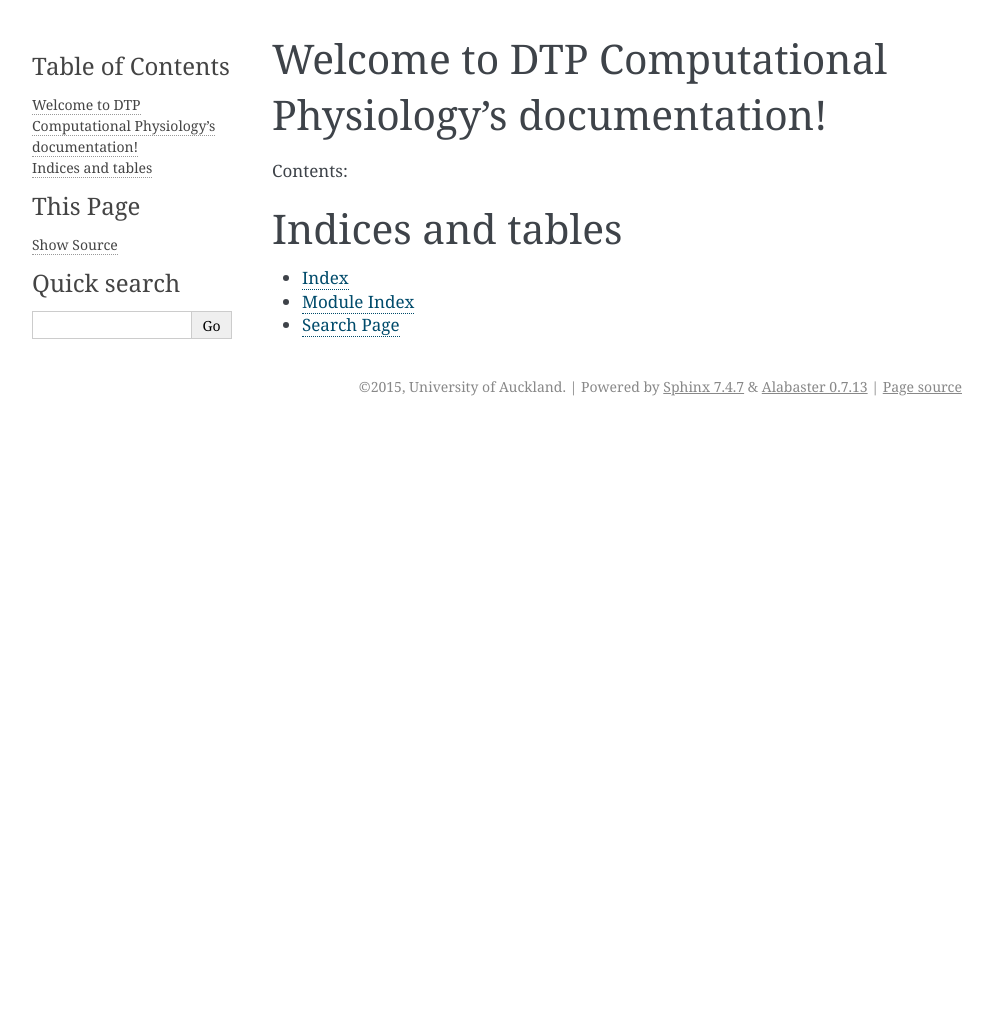
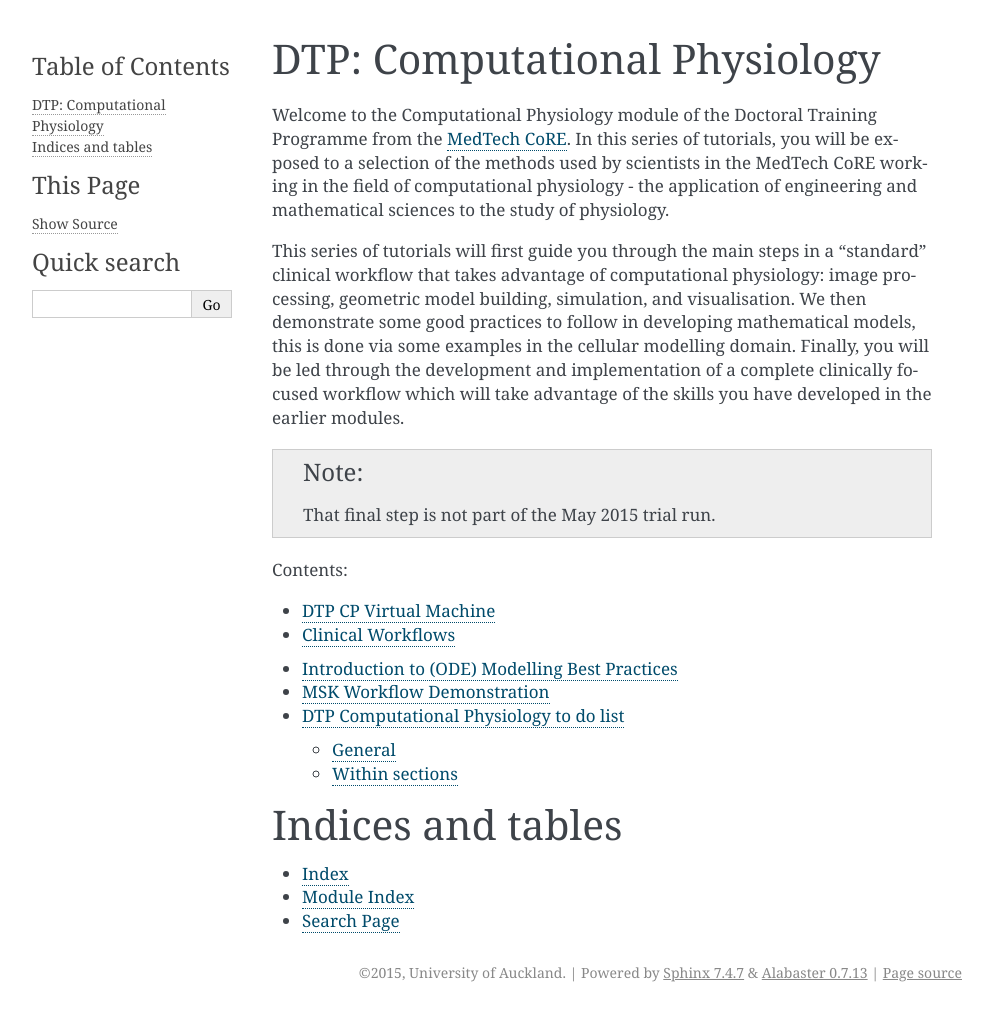
Before and after one commit to ABI-Tutorials/DTP-CompPhys, a Sphinx documentation site: the page built from source/index.rst, in a window 1280 px wide. Shown: the whole page, without its empty margins (148-1141 px from the left). Built offline with Sphinx 7.4.7, drawn with Linux system fonts in a browser that asks for light colours; pages that are not in the unit, such as notebooks, are missing from menus; before the commit the page ends 900 px from its top, so only the background shows below that.

Commit message:
adding initial content and preliminary structure for the DTP computational physiology module; leaving links to clinical workflow steps hanging until embedded repos are up and running

```diff
--- a/source/conf.py
+++ b/source/conf.py
@@ -30,7 +30,7 @@ import shlex
 # extensions coming with Sphinx (named 'sphinx.ext.*') or your custom
 # ones.
 extensions = [
-    'sphinx.ext.mathjax',
+    'sphinx.ext.mathjax', 'sphinx.ext.todo'
 ]
 
 # Add any paths that contain templates here, relative to this directory.
@@ -105,6 +105,8 @@ pygments_style = 'sphinx'
 # If true, `todo` and `todoList` produce output, else they produce nothing.
 todo_include_todos = True
 
+# If true, enable figure numbering
+numfig = True
 
 # -- Options for HTML output ----------------------------------------------
 
--- a/source/index.rst
+++ b/source/index.rst
@@ -3,13 +3,27 @@
    You can adapt this file completely to your liking, but it should at least
    contain the root `toctree` directive.
 
-Welcome to DTP Computational Physiology's documentation!
-========================================================
+DTP: Computational Physiology
+=============================
+
+Welcome to the Computational Physiology module of the Doctoral Training Programme from the `MedTech CoRE <http://cmdt.org.nz>`_. In this series of tutorials, you will be exposed to a selection of the methods used by scientists in the MedTech CoRE working in the field of computational physiology - the application of engineering and mathematical sciences to the study of physiology.
+
+This series of tutorials will first guide you through the main steps in a "standard" clinical workflow that takes advantage of computational physiology: image processing, geometric model building, simulation, and visualisation. We then demonstrate some good practices to follow in developing mathematical models, this is done via some examples in the cellular modelling domain. Finally, you will be led through the development and implementation of a complete clinically focused workflow which will take advantage of the skills you have developed in the earlier modules.
+
+.. note::
+
+   That final step is not part of the May 2015 trial run.
 
 Contents:
 
 .. toctree::
    :maxdepth: 2
+
+   virtualmachine
+   clinicalworkflows
+   modellingbestpractices
+   mskworkflow
+   todolist
 
 
 
--- /dev/null
+++ b/source/modellingbestpractices.rst
@@ -0,0 +1,8 @@
+.. _dtp_cp_modellingbestpractices:
+
+Introduction to (ODE) Modelling Best Practices
+==============================================
+
+In this series of tutorials we demonstrate some modelling practices that we recommend you follow when developing any mathematical model. The key principles are modularity and reuse - we demonstrate those here using the tool `OpenCOR <http://opencor.ws>`_ and the `CellML <http://cellml.org>`_ exchange format, but the principles are valid across the spectrum of computational physiology.
+
+For the actual DTP the tutorial will be part of this documentation, but for the May 2015 trial run the tutorial is available in this :download:`PDF document </_static/OpenCOR Tutorial v6.pdf>`. The tutorial will lead you through the process of downloading and installing OpenCOR, but for the May 2015 trial run we provide a pre-installed version of OpenCOR on the provided :ref:`virtual machine <dtp_cp_virtualmachine>`, which can be launched from the desktop.
--- /dev/null
+++ b/source/mskworkflow.rst
@@ -0,0 +1,8 @@
+.. _dtp_cp_mskworkflow:
+
+MSK Workflow Demonstration
+==========================
+
+In the actual DTP Computational Physiology module, this section of the module would lead the students through the assembly of a comprehensive MSK workflow. Leading from clinical images through to some kind of kinematic model, visualisation, and output to some clinically relevant observations/interface.
+
+For the May 2015 trial run, we will not be presenting this part of the Computational Physiology module.
--- /dev/null
+++ b/source/todolist.rst
@@ -0,0 +1,17 @@
+.. _todo-list:
+
+DTP Computational Physiology to do list
+=======================================
+
+General
+-------
+
+.. todo::
+
+   * any general todo's go here.
+   * make sure the todo's are turned off in the config?
+
+Within sections
+---------------
+
+.. todolist::
```
Also changed, not shown: source/clinicalworkflows.rst (added, +26 -0 lines), source/virtualmachine.rst (added, +16 -0 lines), source/_static/example-workflow.png (added), 1 other file.
